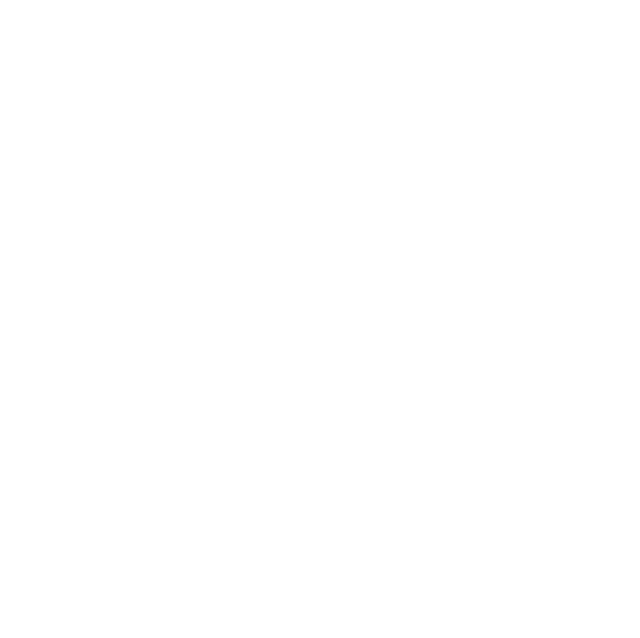
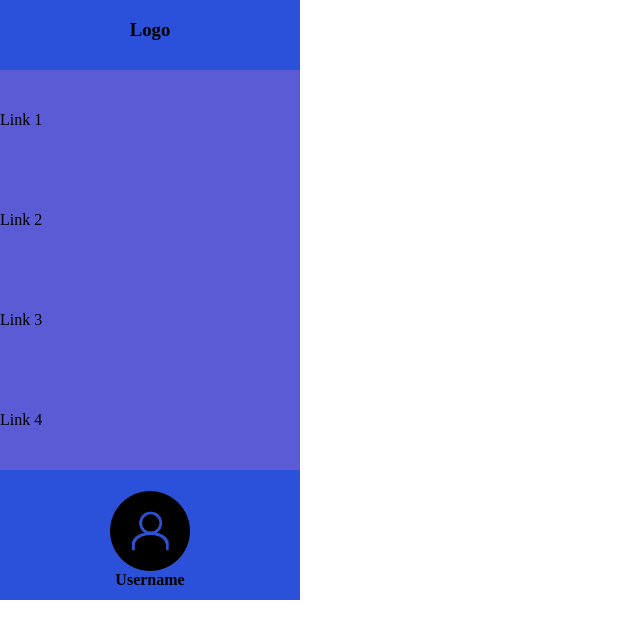
Before and after one commit to DenniXI/DevelHope-ex, a plain HTML site: page css_esercizi/Flexbox/start/index.html in a window 1280 px wide. Shown: the whole page, without its empty margins (0-640 px from the left). Drawn offline with Linux system fonts and the light colour scheme.

Commit message:
esercizio 4

```diff
--- a/css_esercizi/Flexbox/start/index.html
+++ b/css_esercizi/Flexbox/start/index.html
@@ -1,13 +1,33 @@
 <!DOCTYPE html>
 <html lang="en">
-  <head>
-    <meta charset="UTF-8" />
-    <meta
-      name="viewport"
-      content="width=device-width, user-scalable=no, initial-scale=1.0, maximum-scale=1.0, minimum-scale=1.0"
-    />
-    <meta http-equiv="X-UA-Compatible" content="ie=edge" />
-    <title>CSS Lessons</title>
-  </head>
-  <body></body>
+
+<head>
+  <meta charset="UTF-8" />
+  <meta name="viewport"
+    content="width=device-width, user-scalable=no, initial-scale=1.0, maximum-scale=1.0, minimum-scale=1.0" />
+  <meta http-equiv="X-UA-Compatible" content="ie=edge" />
+  <link rel="stylesheet" href="style.css">
+  <title>CSS Lessons</title>
+</head>
+
+<body>
+  <div class="sidebar">
+    <div class="logo">
+      <h3>Logo</h3>
+    </div>
+    <div class="link">
+      <ul>
+        <li>Link 1</li>
+        <li>Link 2</li>
+        <li>Link 3</li>
+        <li>Link 4</li>
+      </ul>
+    </div>
+    <div class="avatar">
+      <img src="Avatar.png" alt="avatar default">
+      <h4>Username</h4>
+    </div>
+  </div>
+</body>
+
 </html>
--- a/css_esercizi/Flexbox/start/style.css
+++ b/css_esercizi/Flexbox/start/style.css
@@ -0,0 +1,65 @@
+*{
+margin:0;
+}
+
+.sidebar {
+    background-color: rgb(43, 81, 218);
+    width: 300px;
+    height: 600px;
+    display: flex;
+    flex-direction: column;
+    justify-content: space-between;
+}
+
+
+h3{
+    display: flex;
+    justify-content: center;
+    align-items: center;
+    height: 60px;
+    width:60px;
+    border-radius: 100px;
+}
+
+.logo {
+    display: flex;
+    justify-content: center;
+}
+
+.link ul {
+    background-color: blue;
+    list-style-type: none;
+    flex: 1;
+    padding: 0;
+    width: 300px;
+    height: 400px;
+}
+
+li:hover {
+    background-color: aquamarine;
+}
+
+li {
+    text-decoration: none;
+    background-color: rgb(91, 91, 214);
+    width: 300px;
+    height: 100px;
+    display: flex;
+    flex-direction: column;
+    justify-content: center;
+}
+
+.avatar {
+    background-color: rgb(43, 81, 218);
+    display: flex;
+    align-items:center;
+    justify-content: center;
+    flex-direction: column;
+    width: 100%;
+    height: 120px;
+}
+
+.avatar img {
+    width: 80px;
+    height: 80px;
+}
```
Also changed, not shown: css_esercizi/Flexbox/start/Avatar.png (added).
